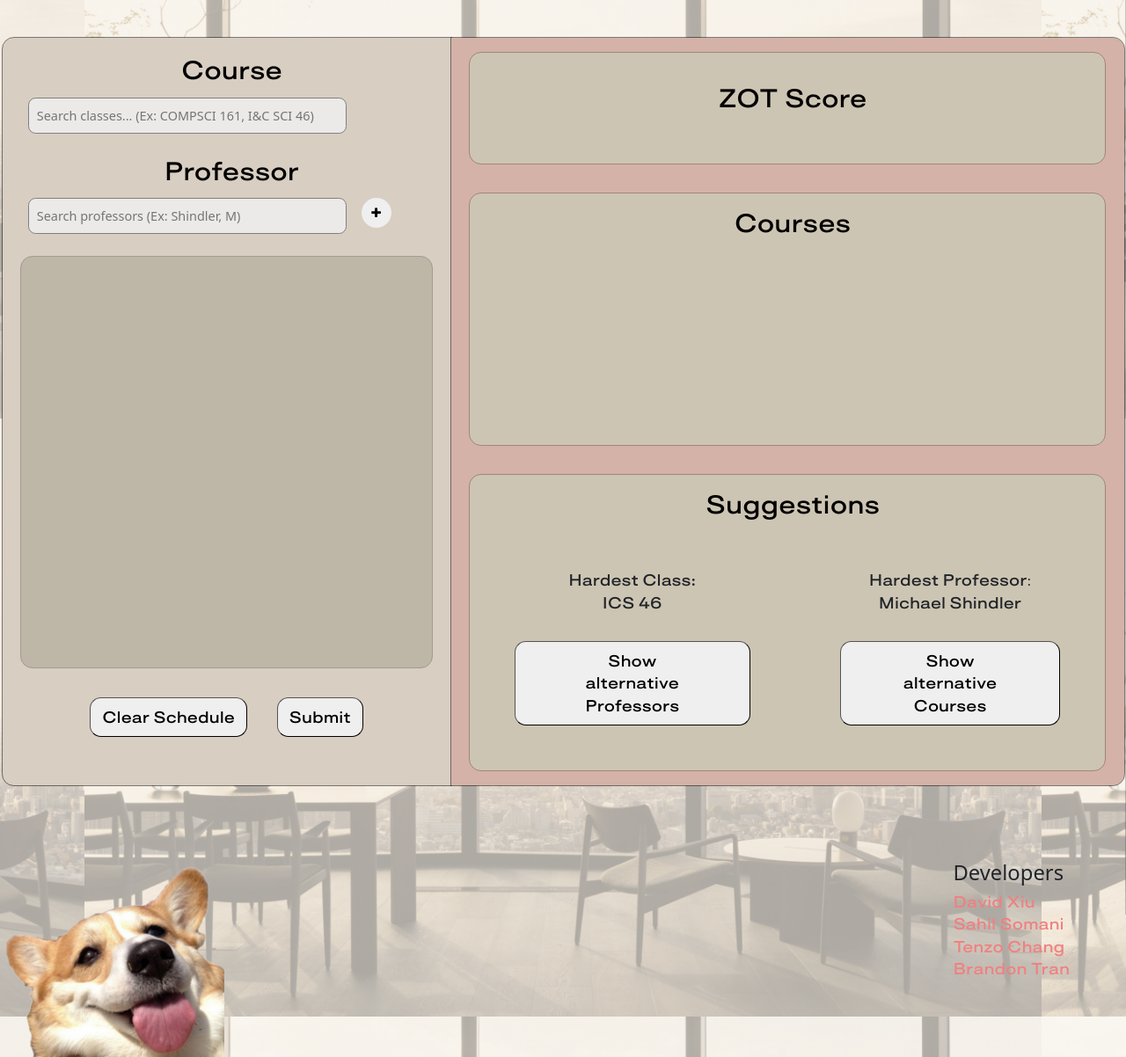
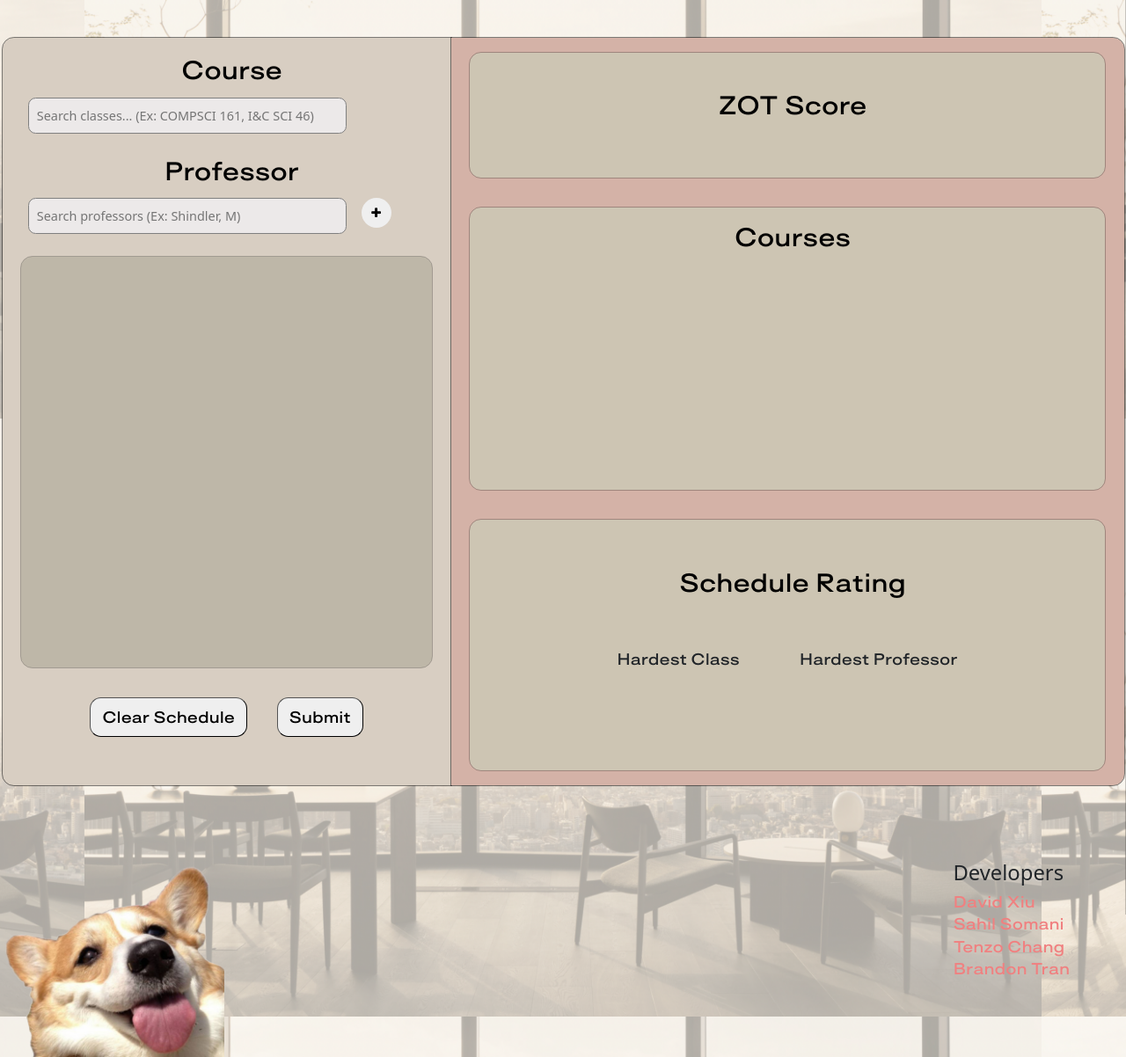
Before and after one commit to Alfendi/zot-my-schedule, a Flask app: template template/index.html in a window 1280 px wide; the page is wider, and only the part inside the window is pictured. Shown: the part 204-1406 px from the top of that part at 88% size. Run offline with Flask 3, Linux system fonts and the light colour scheme; the template is opened without the code that fills it, so the values that code supplies are empty; some libraries are stand-ins or nearby versions.

Commit message:
class ratings

```diff
--- a/driver.py
+++ b/driver.py
@@ -28,7 +28,10 @@ def run(raw_course_input):
         body = course.review_summary
         data_list.append([head,body])
 
-    return score, data_list
+    max_diff = max(schedule.courses, key=lambda course: course.difficulty).formatted()
+    low_qual = min(schedule.courses, key=lambda course: course.quality).formatted()
+
+    return score, data_list, max_diff, low_qual
 
 
 def maxDiffAlt(course_str):
--- a/main.py
+++ b/main.py
@@ -20,10 +20,12 @@ def submitted():
             return "Failed to read data!"
         else:
             data = json.loads(data)
-            score, data_list = driver.run(data)
+            score, data_list, max_diff, low_qual = driver.run(data)
             response_data = {
                 'zot_score': score,
-                'dropdown_text': data_list
+                'dropdown_text': data_list,
+                'max_diff': max_diff,
+                'low_qual': low_qual
             }
             return jsonify(response_data)
 
--- a/rmp_classes.py
+++ b/rmp_classes.py
@@ -12,7 +12,7 @@ class RMPCourse:
     def __init__(self, professor, course, school='UC Irvine', summary = True):
 
         for row in db.get_cached():
-            print(row)
+            # print(row)
             if row[1].strip().lower() == professor.split()[-1].strip().lower() and \
                row[3].strip().lower() == course.split()[-1].strip().lower():
                 self.professor = row[0] + ' ' + row[1]
--- a/static/script.js
+++ b/static/script.js
@@ -143,6 +143,10 @@ function submitForm() {
         console.log(response)
         var zot_score = response.zot_score;
         var dropdown_text = response.dropdown_text;
+        var max_diff = response.max_diff;
+        var low_qual = response.low_qual;
+
+
         getStars(zot_score);
 
           document.getElementById('inputs2').innerHTML = "";
@@ -154,7 +158,12 @@ function submitForm() {
                                                               <div class="content">
                                                                 <p>${dropdown_description}</p>
                                                               </div>`;
-            document.getElementById('inputs').innerHTML = "";
+
+            document.getElementById('max_diff').innerHTML = max_diff;
+            document.getElementById('low_qual').innerHTML = low_qual;
+
+
+        document.getElementById('max_diff');
         }
       courseArray = [];
       var coll = document.getElementsByClassName("collapsible");
--- a/template/index.html
+++ b/template/index.html
@@ -166,32 +166,32 @@
           </script>
       </div>
       <div class="flex-inner4">
-        <h2 style="padding: 20px;">Suggestions</h2>
+        <h2 style="padding: 20px;">Schedule Rating</h2>
 
         <div style="display: flex;">
           <div class="suggestionsClass">
             <p style="text-align: center;">
-              <span style="font-weight: bold;">Hardest Class:</span>
+              <span style="font-weight: bold;">Hardest Class</span>
               <br>
-              ICS 46
+                <p id="max_diff"></p>
             </p>
-            <button class="suggestionButton" onclick="showDifficultySuggestions()">
-              <p id="altProfToggle" style="margin-bottom: 0px;">
-                Show alternative Professors
-              </p>
-            </button>
+<!--            <button class="suggestionButton" onclick="showDifficultySuggestions()">-->
+<!--              <p id="altProfToggle" style="margin-bottom: 0px;">-->
+<!--                Show alternative Professors-->
+<!--              </p>-->
+<!--            </button>-->
           </div>
           <div class="suggestionsClass">
             <p style="text-align: center;">
-              Hardest Professor:
+              Hardest Professor
               <br>
-              Michael Shindler
+              <p id="low_qual"></p>
             </p>
-            <button class="suggestionButton" onclick="showQualitySuggestions()">
-              <p id="altCourseToggle" style="margin-bottom: 0px;">
-                Show alternative Courses
-              </p>
-            </button>
+<!--            <button class="suggestionButton" onclick="showQualitySuggestions()">-->
+<!--              <p id="altCourseToggle" style="margin-bottom: 0px;">-->
+<!--                Show alternative Courses-->
+<!--              </p>-->
+<!--            </button>-->
           </div>
         </div>
       </div>
```
